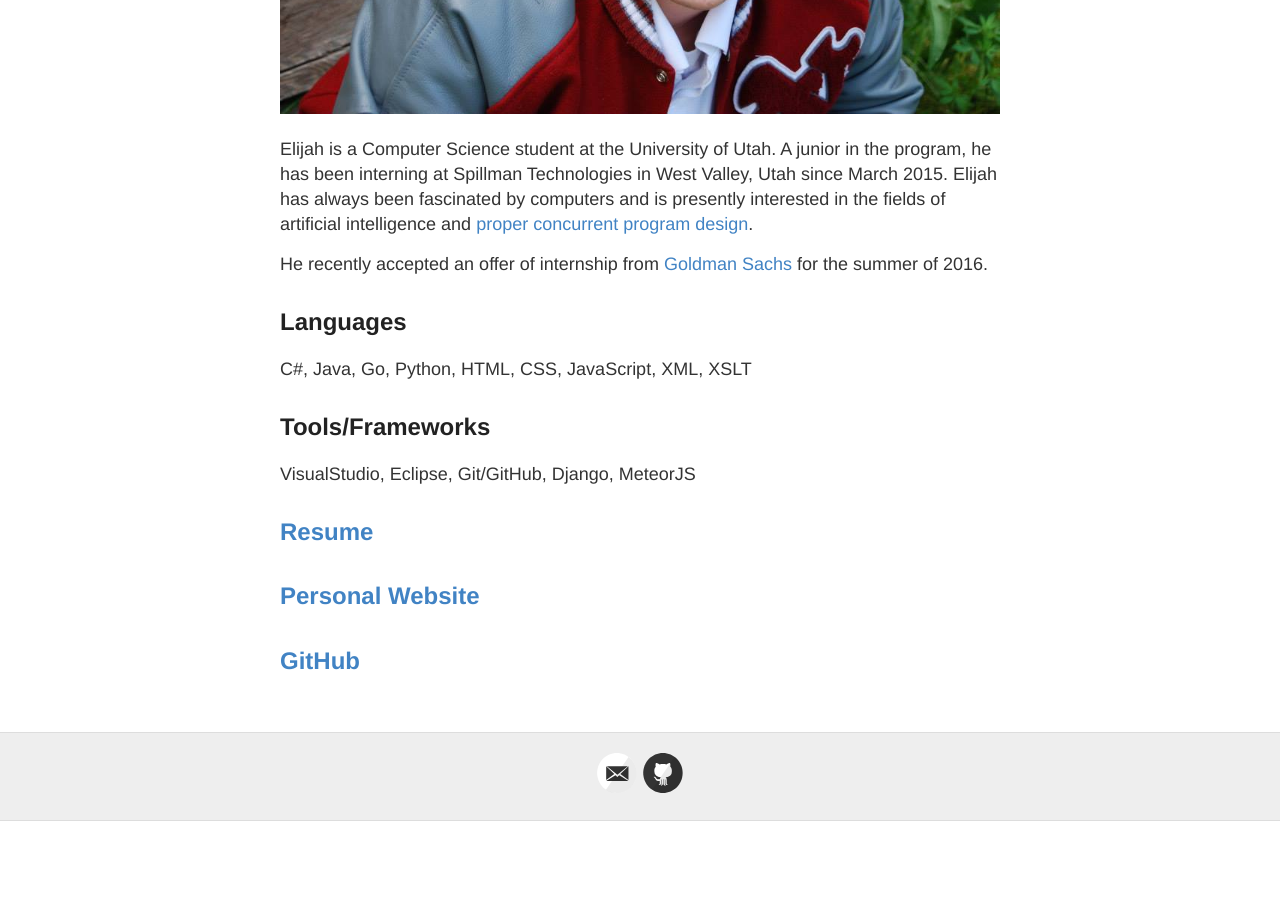
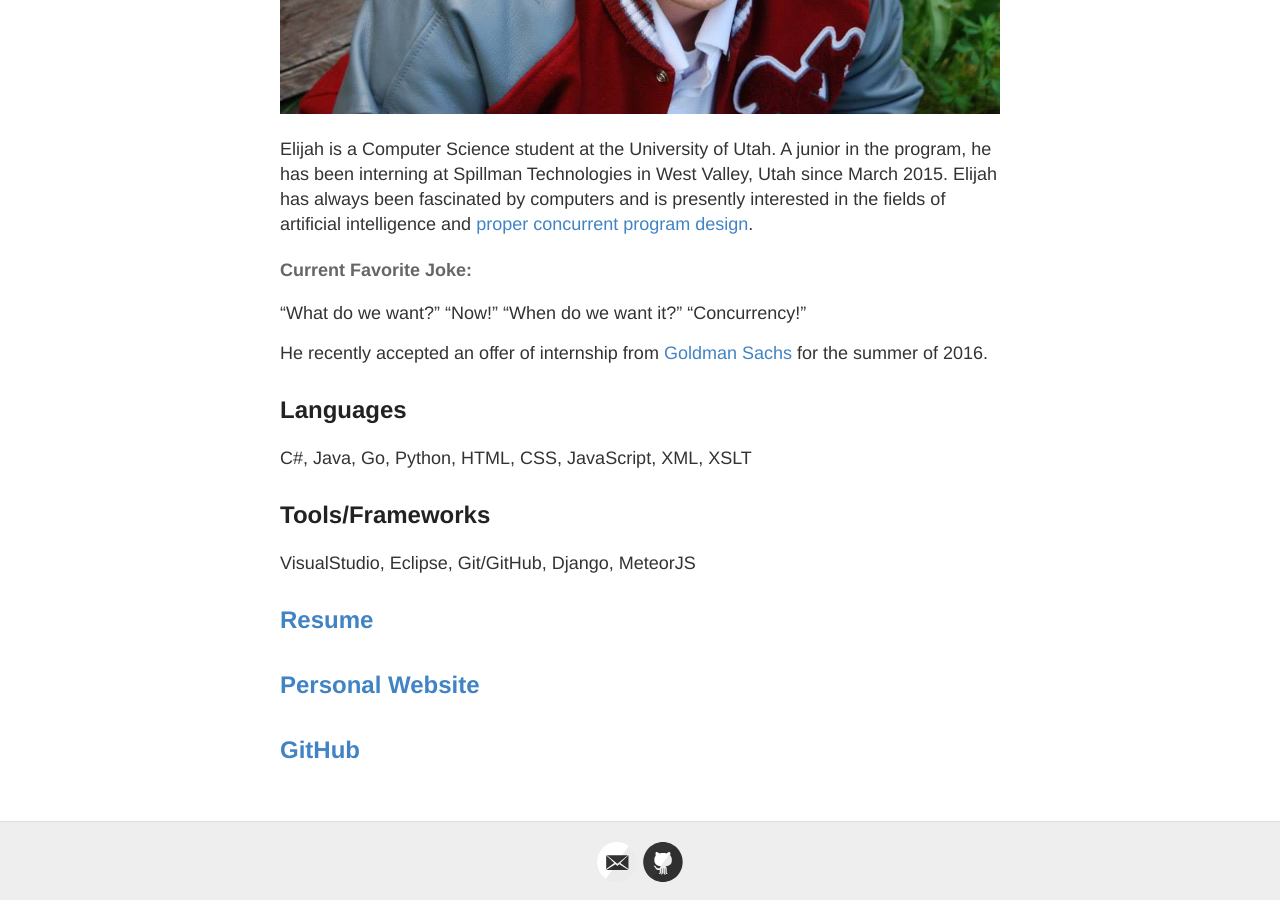
Before and after one commit to joshcally/cpuofu.github.io, a Jekyll site: the page built from bios/Elijah.md, in a window 1280 px wide and 900 px high, scrolled down 638 px. Built offline with Jekyll 4.4.1, drawn with Linux system fonts in a browser that asks for light colours; Markdown is read by kramdown in place of the engine named in the settings; before the commit the page ends 1459 px from its top, so only the background shows below that.

Commit message:
Update Elijah.md

```diff
--- a/bios/Elijah.md
+++ b/bios/Elijah.md
@@ -7,6 +7,9 @@
 ![Image of Elijah](../resources/images/ElijahPic.jpg)
 
 Elijah is a Computer Science student at the University of Utah. A junior in the program, he has been interning at Spillman Technologies in West Valley, Utah since March 2015. Elijah has always been fascinated by computers and is presently interested in the fields of artificial intelligence and [proper concurrent program design](https://vimeo.com/49718712).
+
+####Current Favorite Joke:
+“What do we want?” “Now!” “When do we want it?” “Concurrency!”
 
 He recently accepted an offer of internship from [Goldman Sachs](http://www.goldmansachs.com/what-we-do/engineering/index.html) for the summer of 2016.
 
```
